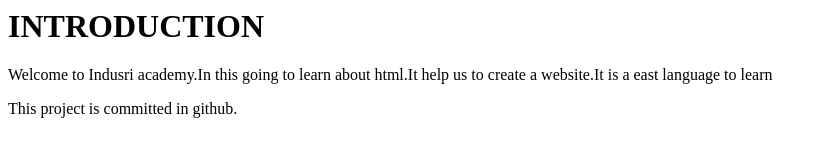
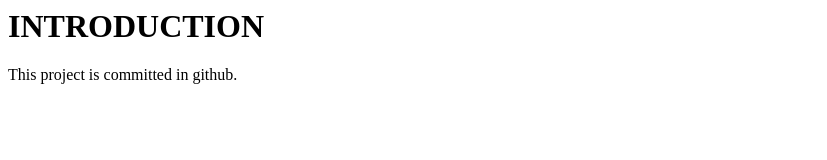
Before and after one commit to Indusrinivasan/example1, a plain HTML site: page index.html in a window 1280 px wide. Shown: the whole page, without its empty margins (0-827 px from the left). Drawn offline with Linux system fonts and the light colour scheme.

Commit message:
removed <p>

```diff
--- a/index.html
+++ b/index.html
@@ -8,9 +8,6 @@
   <h1>
   INTRODUCTION
 </h1>
-<P>
-  Welcome to Indusri academy.In this going to learn about html.It help us to create a website.It is a east language to learn
-</p>
 <p>
   This project is committed in github.
 </p>
```
